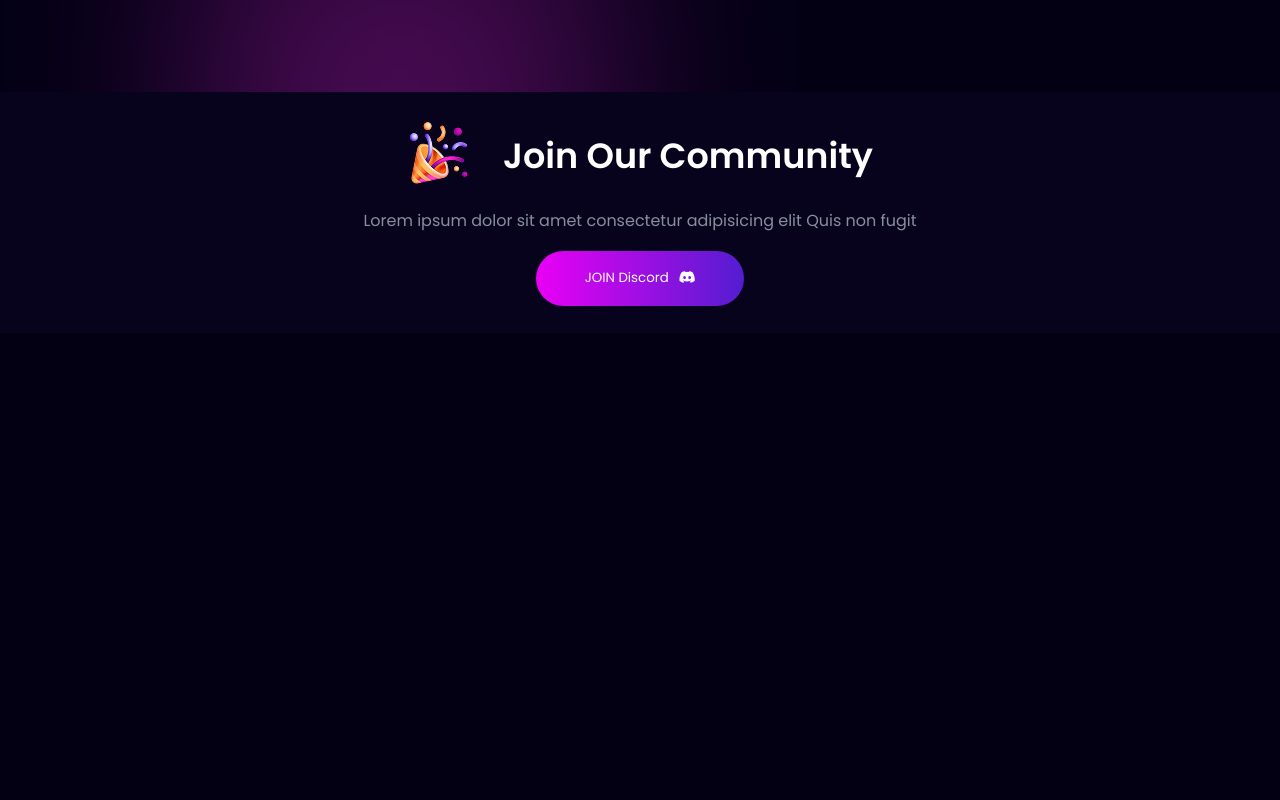
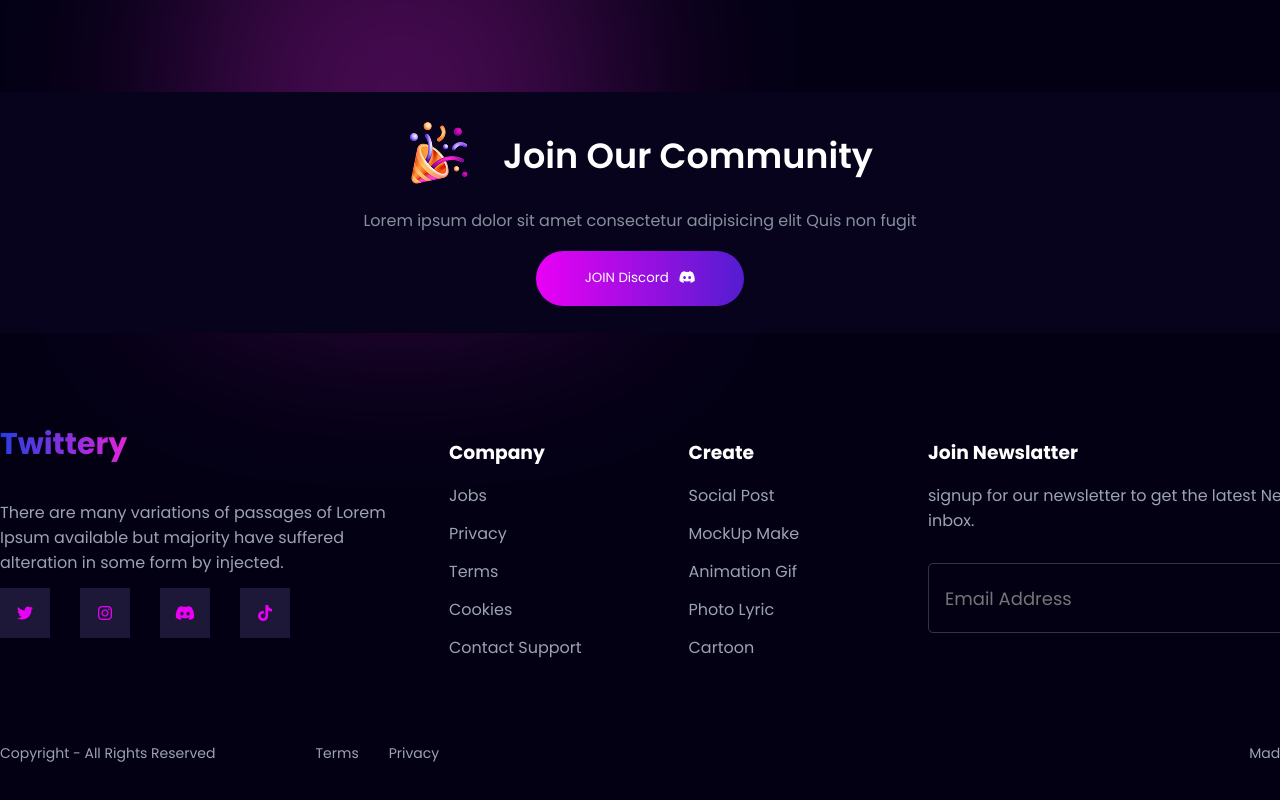
Before and after one commit to Abusyead/Twittery, a plain HTML site: page index.html in a window 1280 px wide. Shown: the part 5654-6454 px from the top of the page. Before the commit the page ends 5987 px from the top, so only its background shows below. Drawn offline with Linux system fonts and the light colour scheme.

Commit message:
complete footer section

```diff
--- a/index.html
+++ b/index.html
@@ -475,5 +475,65 @@
            </div>
         </div>
     </section>
+
+    <!-- footer section code start here -->
+    <footer>
+        <div class="footer-container">
+            <div class="footer-items-panent">
+                <div class="footer-item-child">
+                    <h2>Twittery</h2>
+                    <p>There are many variations of passages of Lorem Ipsum available but  majority have suffered
+                        alteration in some form by injected.</p>
+                    <div class="media">
+                        <i class="fa-brands fa-twitter"></i>
+                        <i class="fa-brands fa-instagram"></i>
+                        <i class="fa-brands fa-discord"></i>
+                        <i class="fa-brands fa-tiktok"></i>
+                    </div>
+                </div>
+                <div class="footer-item-child">
+                    <h3>Company</h3>
+                    <p>Jobs</p>
+                    <p>Privacy</p>
+                    <p>Terms</p>
+                    <p>Cookies</p>
+                    <p>Contact Support</p>
+                </div>
+                <div class="footer-item-child">
+                    <h3>Create</h3>
+                    <p>Social Post</p>
+                    <p>MockUp Make</p>
+                    <p>Animation Gif</p>
+                    <p>Photo Lyric</p>
+                    <p>Cartoon</p>
+                </div>
+                <div class="footer-item-child">
+                    <h3>Join Newslatter</h3>
+                    <p>signup for our newsletter to get the latest News in your inbox.</p>
+                    <div class="footer-email">
+                        <input placeholder="Email Address" type="text">
+                        <div class="footer-email-btn">
+                            <button>
+                                <i class="fa-solid fa-paper-plane"></i>
+                            </button>
+                        </div>
+                    </div>
+                </div>
+            </div>
+            <div class="copyright">
+                <div class="copy">
+                    <p>Copyright - All Rights Reserved</p>
+                    <ul>
+                        <li>Terms</li>
+                        <li>Privacy</li>
+                    </ul>
+                </div>
+                <div class="made">
+                    <p>Made with  By Twittery</p>
+                </div>
+            </div>
+        </div>
+
+    </footer>
 </body>
 </html>
--- a/style.css
+++ b/style.css
@@ -64,7 +64,6 @@ li{
     & .logo{
         font-size: 36px;
         font-weight: 700;
-        color: aqua to tomato;
         background:linear-gradient(to right,#243FE2 ,#E224DB);
         -webkit-background-clip: text;
         -webkit-text-fill-color: transparent;
@@ -737,6 +736,8 @@ li{
  #community-section{
     margin-top: 100px;
     position: relative;
+    height: 35vh;
+
  }
  .community-color{
     position: absolute;
@@ -809,3 +810,104 @@ li{
         }
     }
  }
+
+ /* footer section code start here */
+
+ .footer-container{
+      width: 1400px;
+      margin: 50px auto;
+      & .footer-items-panent{
+        display: grid;
+        grid-template-columns: 2fr 1fr 1fr 2fr;
+        justify-content: space-between;
+        gap: 30px;
+        & .footer-item-child{
+            & h2{
+                font-size: 30px;
+                background:linear-gradient(to right,#243FE2 ,#E224DB);
+                display: inline-block;
+                -webkit-background-clip: text;
+                -webkit-text-fill-color: transparent;
+                margin-bottom: 20px;
+            }
+            & h3{
+                margin: 16px 0;
+            }
+            & p{
+                margin: 13px 0;
+                color: #9CA3AF;
+            }
+            & .media{
+                display: flex;
+                gap: 30px;
+                & i{
+                    width: 50px;
+                    height: 50px;
+                    background-color: #5950894D;
+                    color: #EA00F5;
+                    display: flex;
+                    align-items: center;
+                    justify-content: center;
+                }
+            }
+            & .footer-email{
+                border: 1px solid #FFFFFF33;
+                display: flex;
+                align-items: center;
+                border-radius:5px ;
+                padding: 6px;
+                justify-content: space-between;
+                width: 100%;
+                height: 70px;
+                margin-top: 30px;
+                & input{
+                    background-color: transparent;
+                    border: none;
+                    outline: none;
+                    padding-left: 10px;
+                    font-size: 18px;
+                    color: white;
+                }
+
+                & .footer-email-btn{
+                    height: 100%;
+                    & button{
+                        height: 100%;
+                        width: 100px;
+                        border: none;
+                        border-radius: 12px;
+                        color: white ;
+                        background-color: #EA00F5;
+                        cursor: pointer;
+                        & i{
+                            font-size: 30px;
+                        }
+                    }
+                }
+            }
+        }
+    }
+ }
+
+ .copyright{
+       display: flex;
+       align-items: center;
+       justify-content: space-between;
+       margin: 70px 0;
+       font-size: 14px;
+       color: #9CA3AF;
+       font-weight: 400;
+
+        & .copy{
+            display: flex;
+            align-items: center;
+            gap: 100px;
+
+            & ul{
+                display: flex;
+                align-items: center;
+                justify-content: center;
+                gap: 30px;
+            }
+       }
+ }
```
